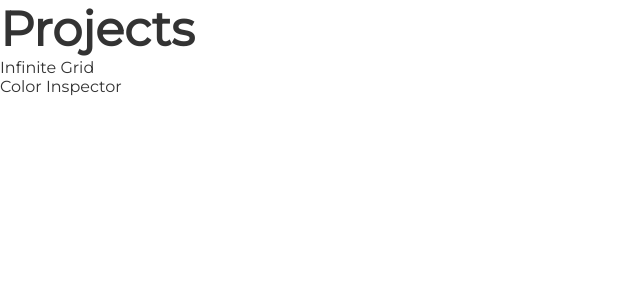
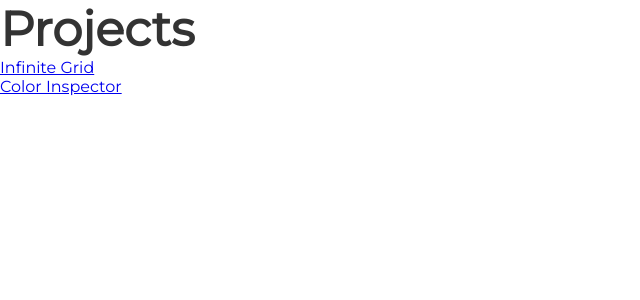
Before and after one commit to mcarbaugh/portfolio, a React (Create React App) app: page / in a window 1280 px wide. Shown: the top 300 px of the page, without its empty margins (0-640 px from the left). Built offline with nearby package versions, Linux system fonts and the light colour scheme.

Commit message:
Replaced react-router with react-router-dom and make a link to color-inspector.

```diff
--- a/package.json
+++ b/package.json
@@ -4,13 +4,13 @@
   "private": true,
   "dependencies": {
     "@types/react-redux": "^5.0.15",
-    "@types/react-router": "^4.0.22",
+    "@types/react-router-dom": "^4.2.4",
     "@types/react-virtualized": "^9.7.12",
     "history": "^4.7.2",
     "react": "^16.2.0",
     "react-dom": "^16.2.0",
     "react-redux": "^5.0.7",
-    "react-router": "^4.2.0",
+    "react-router-dom": "^4.2.2",
     "react-scripts-ts": "2.13.0",
     "react-virtualized": "^9.18.5",
     "redux": "^3.7.2",
--- a/src/index.tsx
+++ b/src/index.tsx
@@ -1,7 +1,7 @@
 import * as React from 'react';
 import * as ReactDOM from 'react-dom';
 import { Provider } from 'react-redux';
-import { Router, Route, Switch } from 'react-router';
+import { Router, Route, Switch } from 'react-router-dom';
 import createBrowserHistory from 'history/createBrowserHistory';
 import configureStore from './state/store';
 import registerServiceWorker from './registerServiceWorker';
--- a/src/views/pages/Home.tsx
+++ b/src/views/pages/Home.tsx
@@ -1,4 +1,5 @@
 import * as React from 'react';
+import { Link } from 'react-router-dom';
 import styled from 'styled-components';
 import Title from '../components/Title';
 import dictionary from '../dictionaries/Home';
@@ -12,8 +13,8 @@ const Home = (props: Props) => {
         <div className={props.className}>
             <Title>{dictionary.title}</Title>
             <ul>
-                <li>Infinite Grid</li>
-                <li>Color Inspector</li>
+                <li><Link to={'/infinite-grid'}>Infinite Grid</Link></li>
+                <li><Link to={'/color-inspector'}>Color Inspector</Link></li>
             </ul>
         </div>
     );
```
Also changed, not shown: 1 other file (tests, documents, lock files or other folders).
